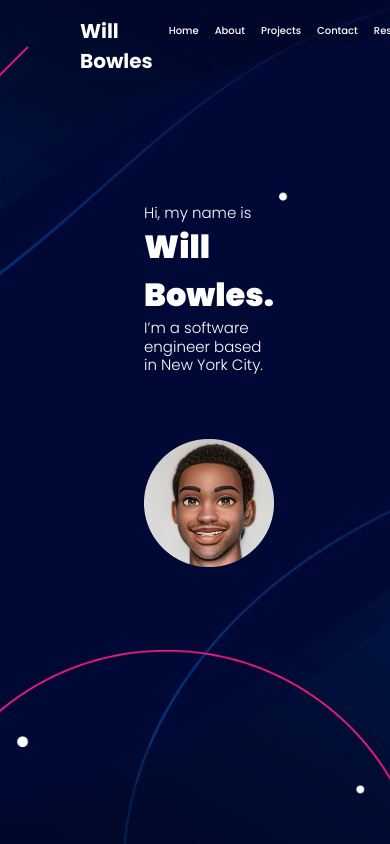
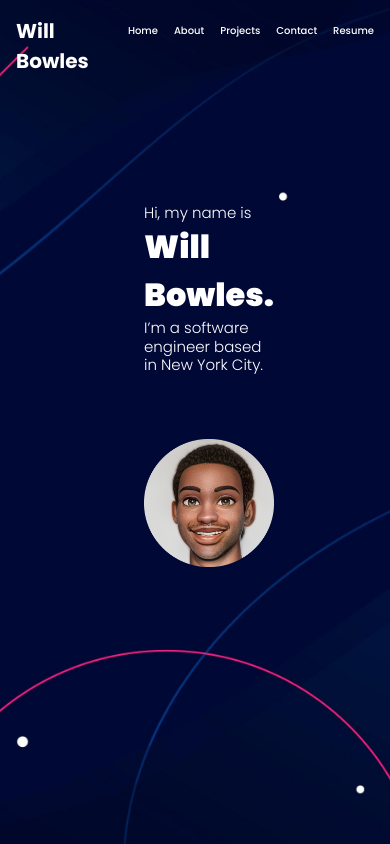
Before and after one commit to vvillbiii/vvillbiii-portfolio-v1, a React (Create React App) app: page / in a window 390 px wide. Shown: the top 844 px of the page. Built offline with nearby package versions, Linux system fonts and the light colour scheme.

Commit message:
changed menu margin on small screens

```diff
--- a/src/components/Contact/contact.css
+++ b/src/components/Contact/contact.css
@@ -30,7 +30,7 @@
   filter: brightness(0) invert(1);
 }
 
-@media screen and (max-width: 480px) {
+@media screen and (max-width: 750px) {
   .contact-section h2 {
     font-size: 2rem;
   }
--- a/src/components/Navbar/navbar.css
+++ b/src/components/Navbar/navbar.css
@@ -30,6 +30,10 @@
 }
 
 @media screen and (max-width: 644px) {
+  .navbar-menu {
+    margin: 0rem 1rem;
+  }
+
   .logo {
     font-size: 20px;
   }
```
